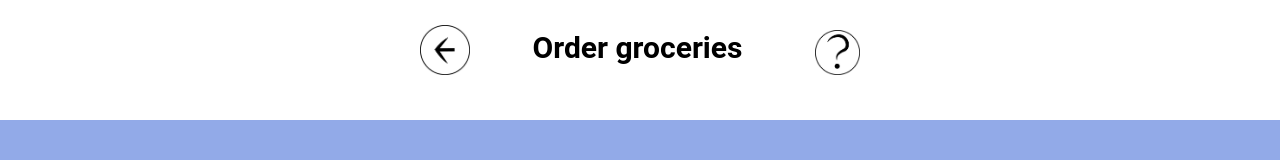
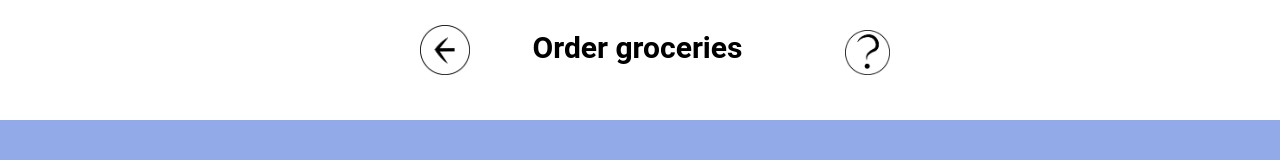
Before and after one commit to KeyWorkID/Keyworkid, a plain HTML site: page dashboard-groceries-priorities.html in a window 1280 px wide. Shown: the top 160 px of the page. Drawn offline with Linux system fonts and the light colour scheme.

Commit message:
Update dashboard-groceries-priorities.html

```diff
--- a/dashboard-groceries-priorities.html
+++ b/dashboard-groceries-priorities.html
@@ -233,7 +233,6 @@ margin-left:30px;
 
 #category .question {
 float:right;
-margin-right:30px;
 }
 
 h1 {
```
